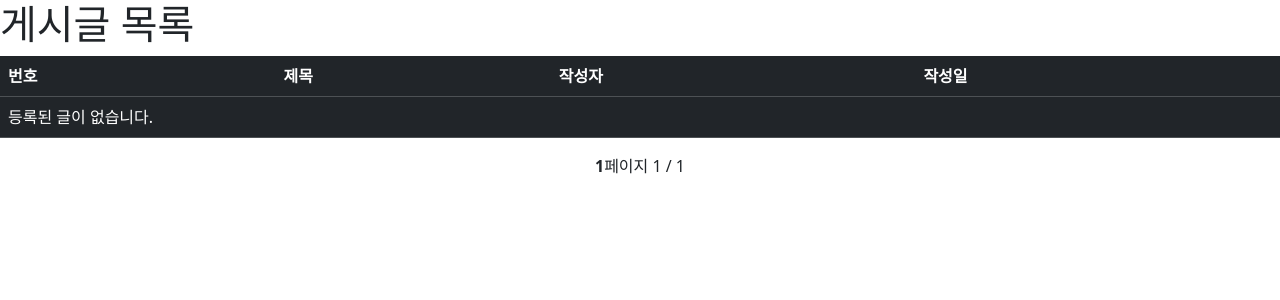
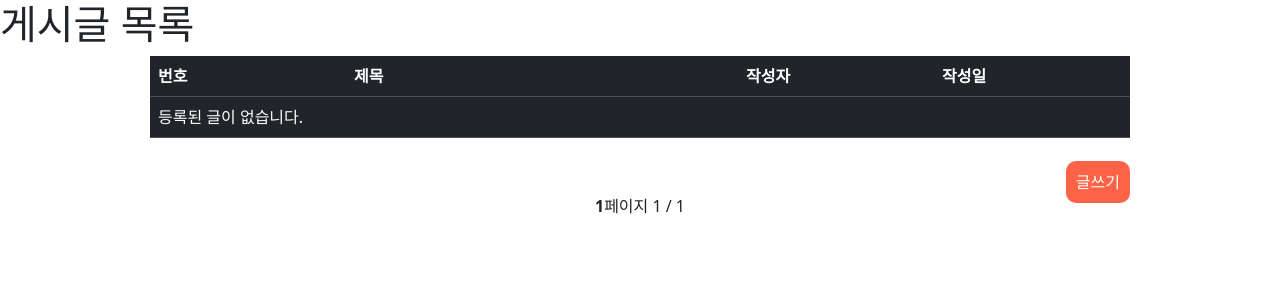
Before and after one commit to nakrlove/pyprj, a Django app: page /bbs/list/ in a window 1280 px wide. Shown: the top 300 px of the page. Run offline with Django 5.2, Linux system fonts and the light colour scheme; data that the repository does not hold is empty.

Commit message:
게시판등록 화면생성

```diff
--- a/bbs/dao/bbs_models.py
+++ b/bbs/dao/bbs_models.py
@@ -56,7 +56,7 @@ class Bbs(models.Model):
         verbose_name_plural = '게시글 및 댓글'
         ordering = ['group_id', 'created_at']
         app_label = 'bbs'           #
-        db_table = 'bbs_bbs'            # MySQL 테이블명과 일치하게
+        db_table = 'bbs_bbs'        # MySQL 테이블명과 일치하게
         managed = False             # 이미 MySQL에 존재한다면 꼭 필요
 
     def __str__(self):
--- a/bbs/templates/bbs/bbs_list.html
+++ b/bbs/templates/bbs/bbs_list.html
@@ -3,10 +3,56 @@
 
 <head>
 	<link href="https://cdn.jsdelivr.net/npm/bootstrap@5.3.7/dist/css/bootstrap.min.css" rel="stylesheet">
+
+	<style>
+		/* 테이블을 브라우저 좌우 150px 마진으로 넓게 */
+	.table-wrapper {
+		margin: 0 150px;
+		display: inline-block;
+		width: calc(100% - 300px); /* 좌우 여백 고려 */
+	}
+
+	/* 버튼을 table 바로 아래 오른쪽에 붙이기 */
+	.btn-container {
+		display: flex;
+		justify-content: flex-end;
+		margin: 10px 150px 0 150px; /* table과 같은 좌우 마진 */
+	}
+
+	.btn-w a {
+		background-color: tomato;
+		padding: 10px;
+		color: #fff;
+		border-radius: 10px;
+		text-decoration: none;
+	}
+
+	.table-fixed {
+		table-layout: fixed;
+		width: 100%;
+	}
+
+	.table-fixed th:nth-child(1), .table-fixed td:nth-child(1) {
+		width: 20%;
+	}
+
+	.table-fixed th:nth-child(2), .table-fixed td:nth-child(2) {
+		width: 40%;  /* 제목 */
+	}
+
+	.table-fixed th:nth-child(3), .table-fixed td:nth-child(3) {
+		width: 20%;
+	}
+
+	.table-fixed th:nth-child(4), .table-fixed td:nth-child(4) {
+		width: 20%;
+	}
+	</style>
 </head>
 {% load custom_filters %}
 <h1>게시글 목록</h1>
-<table class="table table-dark table-hover">
+<div class="table-wrapper">
+<table class="table table-dark table-hover table table-dark table-hover table-fixed" style="width: 100%;">
 	<thead>
 		<tr>
 			<th scope="col">번호</th>
@@ -36,10 +82,16 @@
 			<td colspan="4">등록된 글이 없습니다.</td>
 		</tr>
 		{% endfor %}
+
 	</tbody>
+
 </table>
-
-
+</div>
+<div class="btn-container">
+    <div class="btn-w">
+        <a href="{% url 'bbs:write' %}">글쓰기</a>
+    </div>
+</div>
 
 <!-- <nav aria-label="Page navigation example">
 	<ul class="pagination justify-content-center">
--- a/bbs/urls.py
+++ b/bbs/urls.py
@@ -17,9 +17,14 @@ Including another URLconf
 from django.contrib import admin
 from django.urls import path
 from bbs.views import BbsLV
-
+from .views import BbsCreateView, BbsUpdateView
 app_name = 'bbs'
 urlpatterns = [
 
     path('list/', BbsLV.as_view() , name="index"),
+    # path('write/', BbsLV.as_view() , name="write"),
+
+
+    path('write/', BbsCreateView.as_view(), name='write'),
+    path('write/<int:pk>/', BbsUpdateView.as_view(), name='edit'),
 ]
--- a/bbs/views.py
+++ b/bbs/views.py
@@ -5,6 +5,7 @@
 from bbs.db.bbs_mysql import get_bbs_with_rownum,get_total_bbs_count
 # from bbs.models import MySQLDB
 from django.views.generic import ListView
+
 class BbsLV(ListView):
 # class BbsLV(MySQLDB):
     model = Bbs
@@ -12,8 +13,69 @@
     context_object_name = 'bbs_list'
     paginate_by = 20  # 3번 조건: 20건씩 가져오기
 
+    #==================================================================================================
+    # ListView는 기본적으로 GET 요청만 처리하도록 설계되어 있으며, POST 요청을 처리하려면 직접 오버라이드해서 구현해야 합니다
+    #==================================================================================================
+    #  순서 흐름 (GET 요청 기준):
+    # as_view()
+    # → def dispatch(self, request, *args, **kwargs)
+    # → def get(self, request, *args, **kwargs)
+    # → def get_queryset(self)
+    # → def get_context_data(self, **kwargs):
+    # → def render_to_response(self, context, **response_kwargs)
+    # → template 렌더링
+
+
+    #  순서 흐름 (POST 요청 기준):
+    # as_view()
+    # → dispatch(request, *args, **kwargs)
+    # → post(request, *args, **kwargs)
+    # → def form_valid(self, form)	  유효한 form 처리	HttpResponseRedirect, render_to_response()
+    # → def form_invalid(self, form)  유효하지 않은 form 처리	render_to_response()
+    # → render_to_response(context) 또는 HttpResponse 반환
+
+
+    # GET 파라미터 접근	self.request.GET.get('키')
+    # POST 파라미터 접근	self.request.POST.get('키')
+    # 쿠키 접근	self.request.COOKIES.get('키')
+    # 세션 접근	self.request.session.get('키')
+    # 헤더 접근	self.request.headers.get('헤더이름')
+
+    # GET 요청
+    # ──────▶ as_view()
+    #         └──▶ dispatch()
+    #             └──▶ get()
+    #                     ├──▶ get_queryset()
+    #                     ├──▶ get_context_data()
+    #                     └──▶ render_to_response()
+    #                         └──▶ return HttpResponse
+
+    # POST 요청
+    # ──────▶ as_view()
+    #         └──▶ dispatch()
+    #             └──▶ post()
+    #                     ├──▶ form_valid() / form_invalid()
+    #                     └──▶ render_to_response() or redirect()
+    #                         └──▶ return HttpResponse
+
+
+
+    def dispatch(self, request, *args, **kwargs):
+        print("🟠 dispatch 호출됨")
+        return super().dispatch(request, *args, **kwargs)
+
+    def get(self, request, *args, **kwargs):
+        print("🔵 get 호출됨")
+        return super().get(request, *args, **kwargs)
+
+
+
+    # def render_to_response(self, context, **response_kwargs):
+    #     print("######### render_to_response() ##########")
+
 
     def get_queryset(self):
+        print(" ======== get_queryset ======")
         # 페이지 번호 계산
         page = self.request.GET.get('page')
         if page is None:
@@ -31,6 +93,7 @@
         return get_bbs_with_rownum(offset=offset, limit=limit)
 
     def get_context_data(self, **kwargs):
+        print(" ======== get_context_data ======")
         context = super().get_context_data(**kwargs)
 
         # 총 데이터 개수는 get_bbs_with_rownum에서 같이 가져오거나 별도 함수로 가져와야 함
@@ -90,3 +153,33 @@
         'start_index': start_index,
     }
     return render(request, 'bbs/bbs_list.html', context)
+
+
+
+from django.views.generic.edit import CreateView, UpdateView
+from django.urls import reverse_lazy
+# from .models import Bbs
+from .forms import PostForm  # ModelForm
+
+class BbsCreateView(CreateView):
+    model = Bbs
+    form_class = PostForm
+    template_name = 'bbs/bbs_writer.html'
+    success_url = reverse_lazy('list')  # 글 작성 후 이동할 URL
+
+    def get_context_data(self, **kwargs):
+        context = super().get_context_data(**kwargs)
+        context['is_edit'] = False
+        print('========get_context_data========')
+        return context
+
+class BbsUpdateView(UpdateView):
+    model = Bbs
+    form_class = PostForm
+    template_name = 'bbs/bbs_writer.html'
+    success_url = reverse_lazy('list')  # 글 수정 후 이동할 URL
+
+    def get_context_data(self, **kwargs):
+        context = super().get_context_data(**kwargs)
+        context['is_edit'] = True
+        return context
```
Also changed, not shown: bbs/forms.py (added, +7 -0 lines), bbs/templates/bbs/bbs_writer.html (added, +93 -0 lines).
